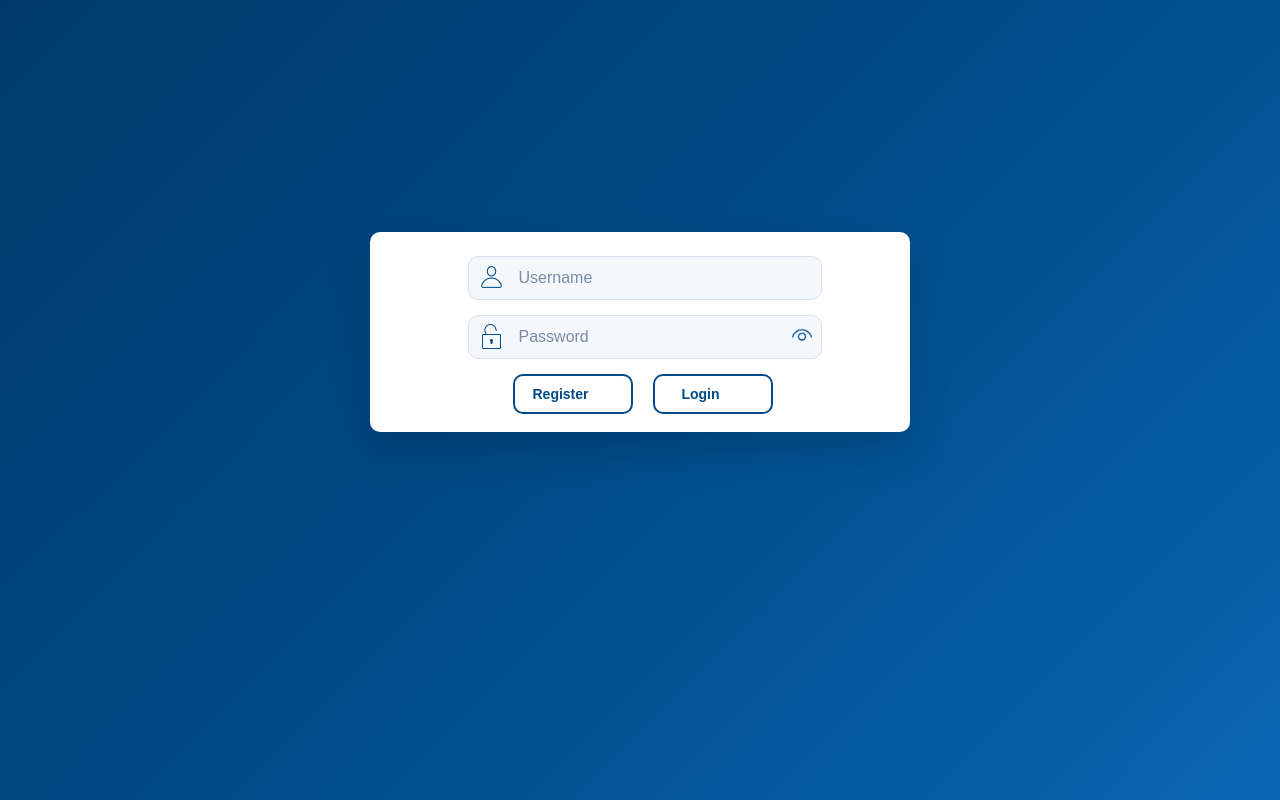
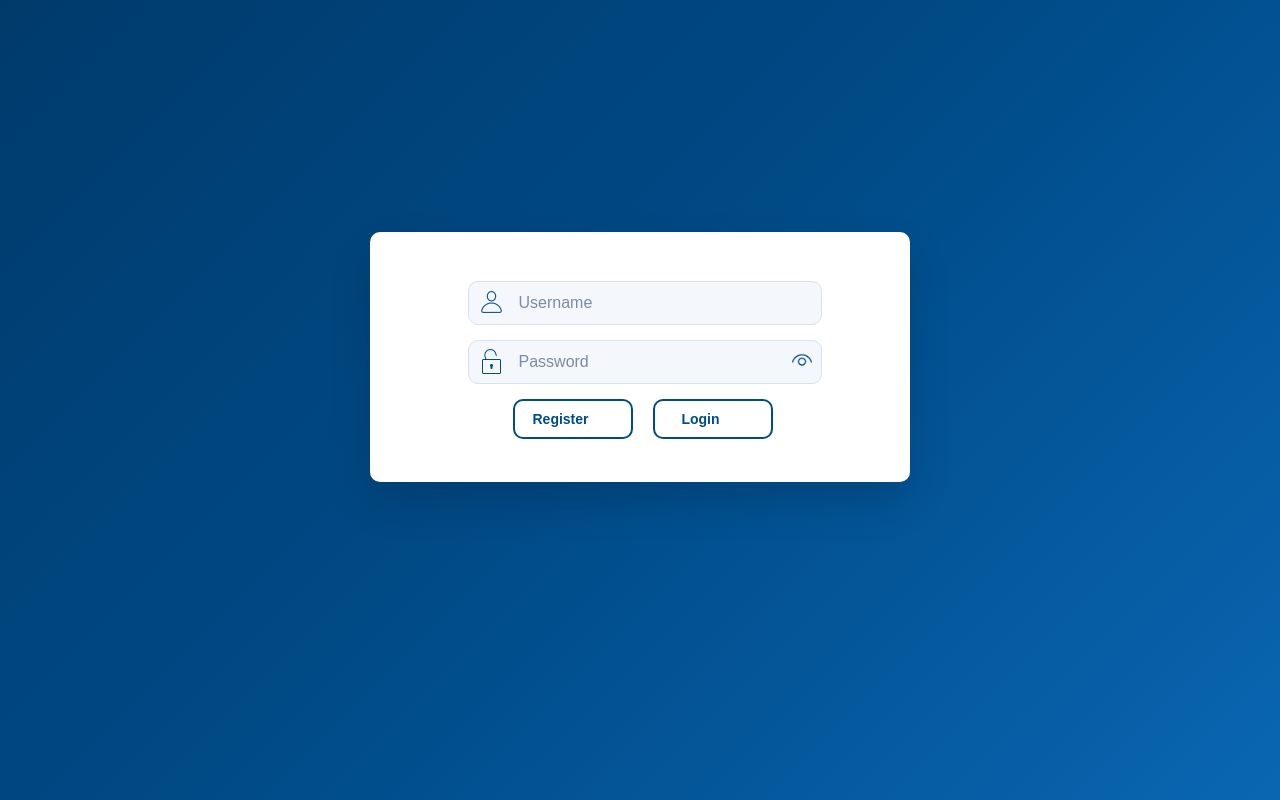
Before and after one commit to NadjaBrandenstein/WindmillFarm, a React (Vite) app in the folder client/: page / in a window 1280 px wide. Built offline with nearby package versions, Linux system fonts and the light colour scheme; what statele-sse would draw is missing.

Commit message:
Minor login UI changes

```diff
--- a/client/src/CSS/Login.css
+++ b/client/src/CSS/Login.css
@@ -2,7 +2,7 @@
 .login-box{
     margin-top: 200px;
     width: 540px;
-    height: 200px;
+    height: 250px;
     margin-left: auto;
     margin-right: auto;
     flex: 1;
@@ -106,6 +106,10 @@
     gap: 20px;
 }
 
+.error{
+    color: black;
+}
+
 .button-login{
     /*background: #00A637;*/
     color: #FFFFFF;
```
